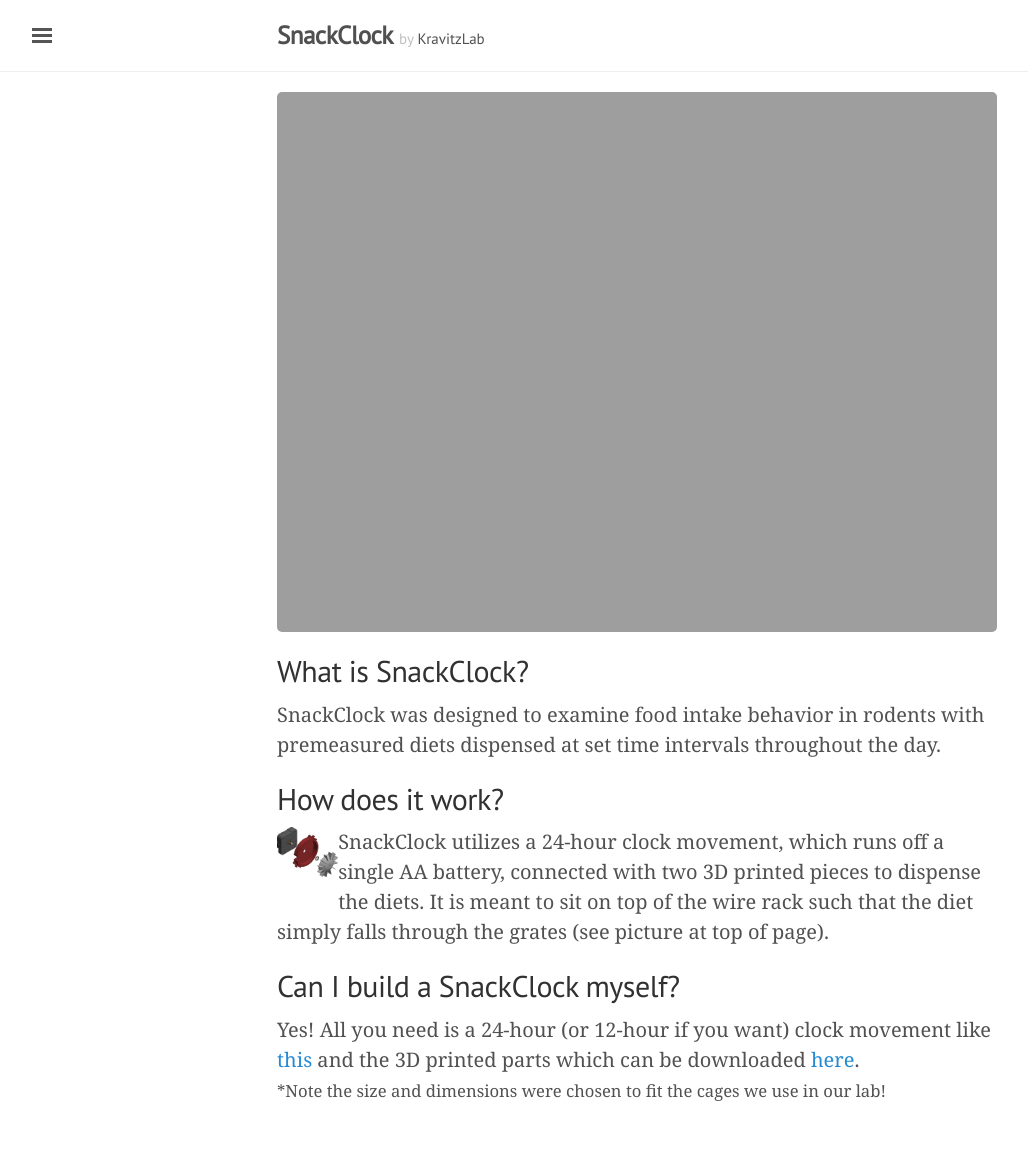
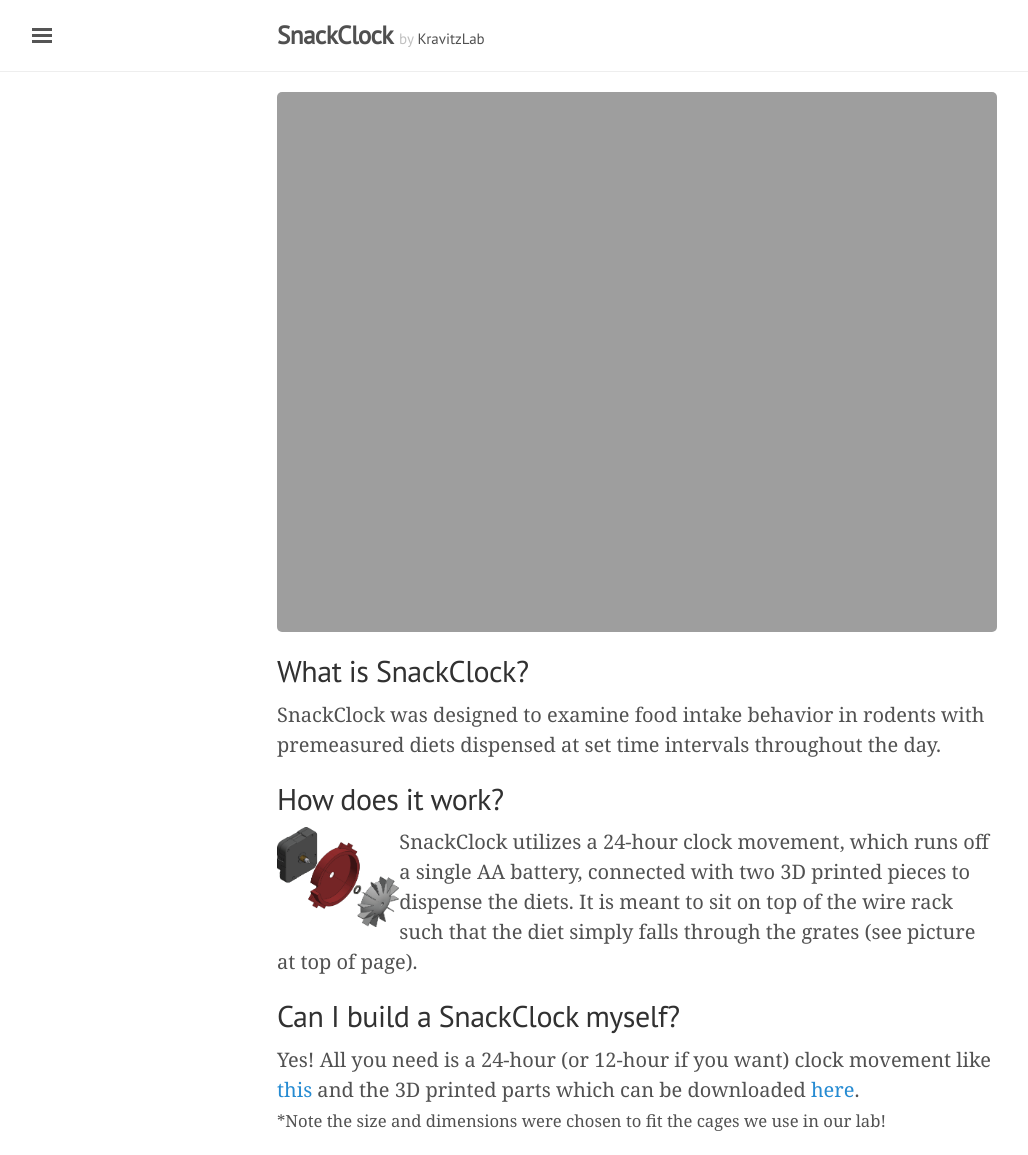
Before and after one commit to KravitzLabDevices/SnackClock, a Jekyll site: the page built from index.html, in a window 1280 px wide. Shown: the whole page, without its empty margins (3-1031 px from the left). Built offline with Jekyll 4.4.1, drawn with Linux system fonts in a browser that asks for light colours; some web fonts are replaced; the list of posts is cut into pages by our own code; before the commit the page ends 1125 px from its top, so only the background shows below that.

Commit message:
update index

```diff
--- a/index.html
+++ b/index.html
@@ -12,7 +12,7 @@
 <p>SnackClock was designed to examine food intake behavior in rodents with premeasured diets dispensed at set time intervals throughout the day.</p>
 
 <h2> How does it work?</h2>
-<img src="{{ site.baseurl }}/public/images/SnackClock_view3.png" alt="SnackClock exploded" align="left" height="50">
+<img src="{{ site.baseurl }}/public/images/SnackClock_view3.png" alt="SnackClock exploded" align="left" height="100px">
 
 <p>SnackClock utilizes a 24-hour clock movement, which runs off a single AA battery, connected with two 3D printed pieces to dispense the diets. It is meant to sit on top
 of the wire rack such that the diet simply falls through the grates (see picture at top of page).</p>
```
